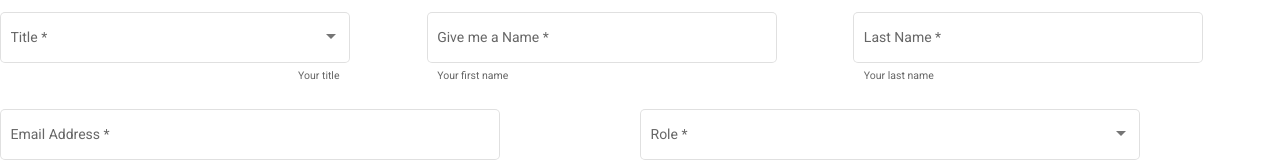
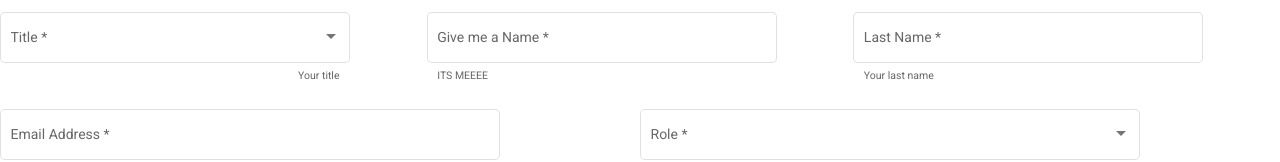
Before and after one commit to DemiMurray/370Test, an Angular app: page /add in a window 1280 px wide. Shown: the part 188-350 px from the top of the page. Built offline with nearby package versions, Linux system fonts and the light colour scheme.

Commit message:
making the system better

```diff
--- a/src/app/pages/add-edit-users/add-edit-users.component.html
+++ b/src/app/pages/add-edit-users/add-edit-users.component.html
@@ -19,7 +19,7 @@
             <mat-form-field appearance="outline" class="control-w">
                 <mat-label>Give me a Name</mat-label>
                 <input type="text" matInput placeholder="First Name" formControlName="firstName">
-                <mat-hint>Your first name</mat-hint>
+                <mat-hint>ITS MEEEE</mat-hint>
             </mat-form-field>
         </div>
         <div class="mat-col-quarter">
```
